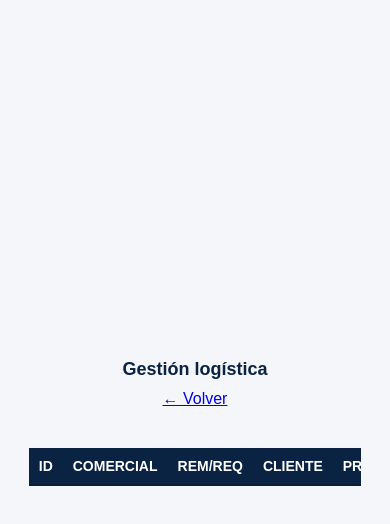
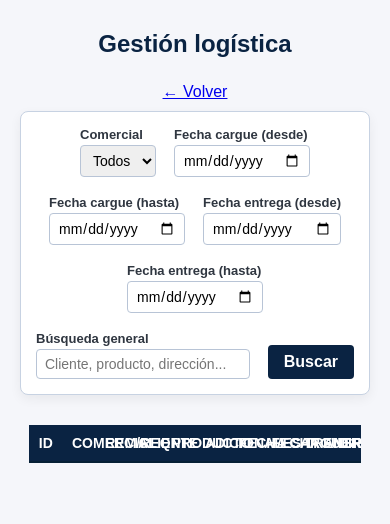
Before and after one commit to AndresCar13/extranet-hidrospa, a website: page public/gestionlogistica.html in a window 390 px wide. Drawn offline with Linux system fonts and the light colour scheme; no server answers; sample sign-in values are in the browser's storage.

Commit message:
Se muestra la tabla de logística después de filtrar, se corrige la alineación y desbordamiento para esa página pero se daña para las otras.

```diff
--- a/public/gestionlogistica.html
+++ b/public/gestionlogistica.html
@@ -9,6 +9,46 @@
 <body>
 <h2>Gestión logística</h2>
 <p style="text-align:center;"><a href="/dashboard.html">← Volver</a></p>
+
+<div class="filters-wrapper">
+    <div class="filters-box">
+
+        <div style="display:flex; flex-direction:column;">
+            <label>Comercial</label>
+            <select id="filterComercial">
+                <option value="">Todos</option>
+            </select>
+        </div>
+
+        <div style="display:flex; flex-direction:column;">
+            <label>Fecha cargue (desde)</label>
+            <input type="date" id="filterFechaCargueInicio">
+        </div>
+
+        <div style="display:flex; flex-direction:column;">
+            <label>Fecha cargue (hasta)</label>
+            <input type="date" id="filterFechaCargueFin">
+        </div>
+
+        <div style="display:flex; flex-direction:column;">
+            <label>Fecha entrega (desde)</label>
+            <input type="date" id="filterFechaEntregaInicio">
+        </div>
+
+        <div style="display:flex; flex-direction:column;">
+            <label>Fecha entrega (hasta)</label>
+            <input type="date" id="filterFechaEntregaFin">
+        </div>
+
+        <div style="display:flex; flex-direction:column; flex:1;">
+            <label>Búsqueda general</label>
+            <input type="text" id="filterBusqueda" placeholder="Cliente, producto, dirección...">
+        </div>
+
+        <button id="btnBuscar">Buscar</button>
+
+    </div>
+</div>
 
 <div class="table-container">
     <table id="tablaCronograma">
@@ -33,15 +73,38 @@
 <script>
     if (!localStorage.getItem('token')) location.href = '/index.html';
 
+    let cronograma = [];
+
     fetch('/api/cronograma', {
         headers: { "Authorization": "Bearer " + localStorage.getItem('token') }
     })
         .then(r => r.json())
         .then(data => {
-            const tbody = document.querySelector('#tablaCronograma tbody');
-            tbody.innerHTML = "";
-            data.forEach(row => {
-                tbody.innerHTML += `
+            cronograma = data;
+            cargarComerciales(data);
+        });
+
+
+    // Cargar comerciales en el dropdown
+    function cargarComerciales(data) {
+        const select = document.getElementById('filterComercial');
+        const comerciales = [...new Set(data.map(x => x.comercial).filter(x => x))];
+
+        comerciales.forEach(c => {
+            const opt = document.createElement('option');
+            opt.value = c;
+            opt.textContent = c;
+            select.appendChild(opt);
+        });
+    }
+
+    // Renderizar tabla
+    function mostrarTabla(data) {
+        const tbody = document.querySelector('#tablaCronograma tbody');
+        tbody.innerHTML = "";
+
+        data.forEach(row => {
+            tbody.innerHTML += `
       <tr>
         <td>${row.id}</td>
         <td>${row.comercial ?? ''}</td>
@@ -49,13 +112,47 @@
         <td>${row.cliente ?? ''}</td>
         <td>${row.producto ?? ''}</td>
         <td>${row.adicionales ?? ''}</td>
-        <td>${row.fecha_cargue?.substring(0, 10) ?? ''}</td>
-        <td>${row.fecha_entrega?.substring(0, 10) ?? ''}</td>
+        <td>${row.fecha_cargue ? row.fecha_cargue.substring(0,10) : ''}</td>
+        <td>${row.fecha_entrega ? row.fecha_entrega.substring(0,10) : ''}</td>
         <td>${row.transportador ?? ''}</td>
         <td>${row.direccion_envio ?? ''}</td>
       </tr>`;
-            });
         });
+    }
+
+    // Filtros
+    document.getElementById('btnBuscar').addEventListener('click', aplicarFiltros);
+
+
+    function aplicarFiltros() {
+        let data = [...cronograma];
+
+        const comercial = document.getElementById('filterComercial').value;
+        const buscador = document.getElementById('filterBusqueda').value.toLowerCase();
+
+        const fcIni = document.getElementById('filterFechaCargueInicio').value;
+        const fcFin = document.getElementById('filterFechaCargueFin').value;
+        const feIni = document.getElementById('filterFechaEntregaInicio').value;
+        const feFin = document.getElementById('filterFechaEntregaFin').value;
+
+        if (comercial) data = data.filter(x => x.comercial === comercial);
+
+        if (buscador) {
+            data = data.filter(x =>
+                (x.cliente ?? '').toLowerCase().includes(buscador) ||
+                (x.producto ?? '').toLowerCase().includes(buscador) ||
+                (x.direccion_envio ?? '').toLowerCase().includes(buscador)
+            );
+        }
+
+        if (fcIni) data = data.filter(x => x.fecha_cargue && x.fecha_cargue >= fcIni);
+        if (fcFin) data = data.filter(x => x.fecha_cargue && x.fecha_cargue <= fcFin);
+
+        if (feIni) data = data.filter(x => x.fecha_entrega && x.fecha_entrega >= feIni);
+        if (feFin) data = data.filter(x => x.fecha_entrega && x.fecha_entrega <= feFin);
+
+        mostrarTabla(data);
+    }
 </script>
 </body>
 </html>
--- a/public/style.css
+++ b/public/style.css
@@ -6,18 +6,30 @@
     font-family: Arial, Helvetica, sans-serif;
 }
 
+/* ======== BASE ======== */
 body {
     background: #f5f6fa;
     color: #2f3640;
-  display: flex;
-  justify-content: center;
-  align-items: center;
-  flex-direction: column;
+    width: 100%;
     min-height: 100vh;
     padding: 20px;
 }
 
-/* ======== CONTENEDOR PRINCIPAL ======== */
+/* ======== TITULOS ======== */
+h1 {
+    margin-bottom: 15px;
+    color: #273c75;
+}
+
+h2 {
+    text-align: center;
+    margin-top: 10px;
+    margin-bottom: 25px;
+    color: #0A2342;
+    font-weight: 700;
+}
+
+/* ======== LOGIN / FORMULARIOS ======== */
 .container {
     background: #fff;
     padding: 30px;
@@ -28,19 +40,6 @@ body {
     text-align: center;
 }
 
-h1 {
-  margin-bottom: 15px;
-  color: #273c75;
-}
-
-h2 {
-  margin-top: 20px;
-  margin-bottom: 10px;
-  color: #40739e;
-  font-size: 18px;
-}
-
-/* ======== FORMULARIOS ======== */
 form {
     display: flex;
     flex-direction: column;
@@ -109,37 +108,16 @@ button:hover {
     text-align: center;
 }
 
-.dashboard h1 {
-  color: #2f3640;
-  margin-bottom: 20px;
-}
-
 .dashboard p {
     margin-bottom: 20px;
     font-size: 16px;
     color: #718093;
 }
 
-.dashboard button {
-  background: #e84118;
-}
-
-.dashboard button:hover {
-  background: #c23616;
-}
-
-/* ======== RESPONSIVE ======== */
-@media (max-width: 480px) {
-  .container, .dashboard {
-    width: 90%;
-    padding: 20px;
-  }
-}
-
-/* TABLAS HIDROSPA */
+/* ======== TABLA CRONOGRAMA ======== */
 .table-container {
     width: 95%;
-    margin: 40px auto;
+    margin: 30px auto 0 auto;
     overflow-x: auto;
 }
 
@@ -151,7 +129,7 @@ table {
 }
 
 thead {
-    background: #0A2342; /* azul oscuro hidrospa */
+    background: #0A2342;
     color: white;
     text-transform: uppercase;
     font-weight: bold;
@@ -165,11 +143,11 @@ thead th {
 }
 
 tbody tr:nth-child(even) {
-    background: #f2f6fa; /* gris muy claro */
+    background: #f2f6fa;
 }
 
 tbody tr:hover {
-    background: #dce9f5; /* efecto hover */
+    background: #dce9f5;
     cursor: pointer;
 }
 
@@ -178,9 +156,94 @@ td {
     border-bottom: 1px solid #d0d8e4;
 }
 
-h2 {
-    text-align: center;
-    margin-top: 40px;
-    color: #0A2342;
-    font-family: "Montserrat", sans-serif;
+/* ======== BARRA DE FILTROS ======== */
+.filters-wrapper {
+    width: 100%;
+    display: flex;
+    justify-content: center;
+    margin-top: 10px;
+    padding-right: 0;
 }
+
+.filters-box {
+    background: #ffffff;
+    border: 1px solid #c7d2e2;
+    border-radius: 8px;
+    padding: 15px;
+    display: flex;
+    gap: 18px;
+    flex-wrap: wrap;
+    align-items: flex-end;
+    box-shadow: 0px 4px 12px rgba(0,0,0,0.06);
+
+    /* NUEVO: */
+    max-width: 1200px;
+    width: 100%;
+    justify-content: center;
+}
+
+.filters-box label {
+    font-size: 13px;
+    font-weight: 600;
+    margin-bottom: 3px;
+}
+
+.filters-box input,
+.filters-box select {
+    padding: 6px 8px;
+    border: 1px solid #b8c4d6;
+    border-radius: 4px;
+    font-size: 14px;
+}
+
+#btnBuscar {
+    background: #0A2342;
+    color: white;
+    border: none;
+    border-radius: 4px;
+    cursor: pointer;
+    padding: 8px 16px;
+    font-weight: 600;
+    transition: background 0.2s ease;
+}
+
+#btnBuscar:hover {
+    background: #083060;
+}
+
+/* ======== RESPONSIVE ======== */
+@media (max-width: 800px) {
+    .filters-wrapper {
+        justify-content: center;
+        padding-right: 0;
+    }
+
+    .filters-box {
+        justify-content: center;
+    }
+}
+
+/* Evitar desbordamiento de columnas largas */
+td, th {
+    white-space: normal;
+    word-wrap: break-word;
+    word-break: break-word;
+    max-width: 300px; /* ajustable */
+}
+
+/* Para pantallas ancho grande */
+@media (min-width: 1400px) {
+    td, th {
+        max-width: 450px;
+    }
+}
+
+/* Mantener scroll horizontal si es necesario */
+.table-container {
+    overflow-x: auto;
+    display: block;
+}
+
+table {
+    table-layout: fixed;
+}
```
Also changed, not shown: public/main.js (line endings or trailing spaces). Lines whose indentation alone changed are shown as unchanged.
